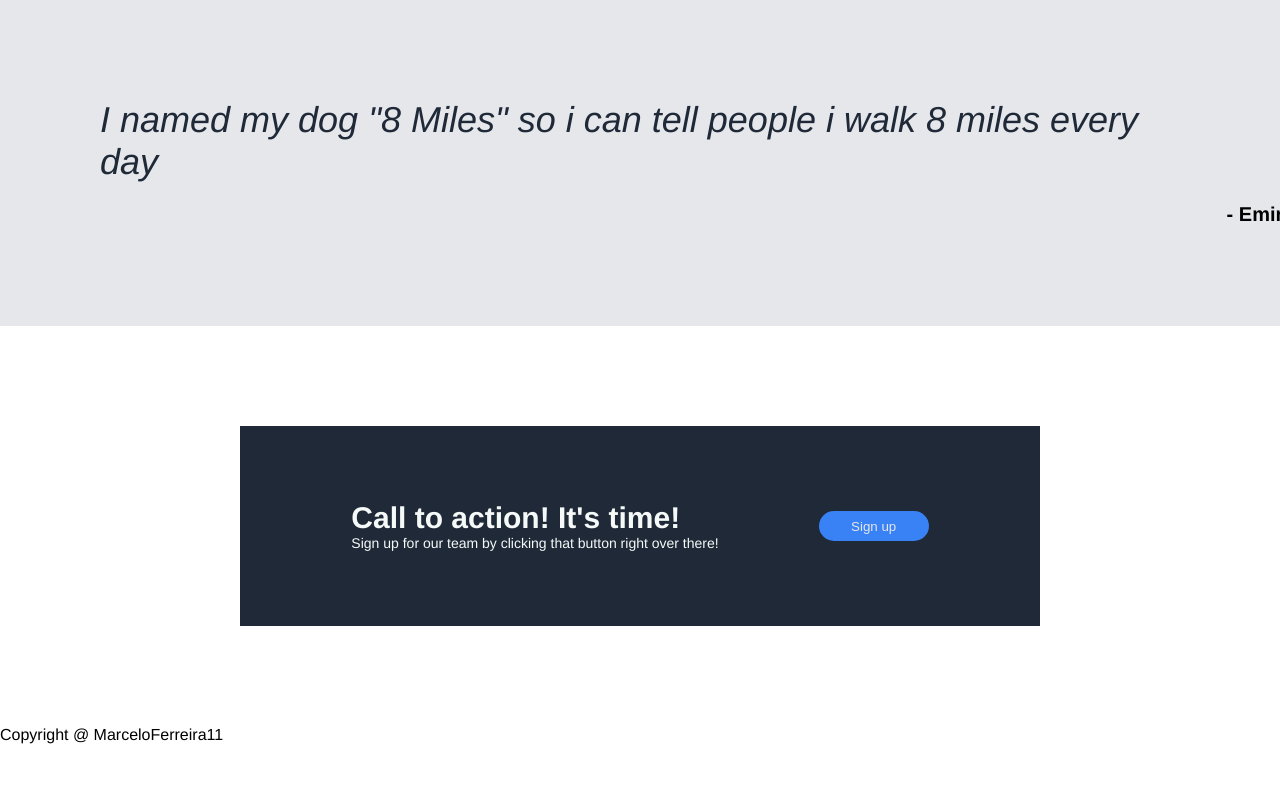
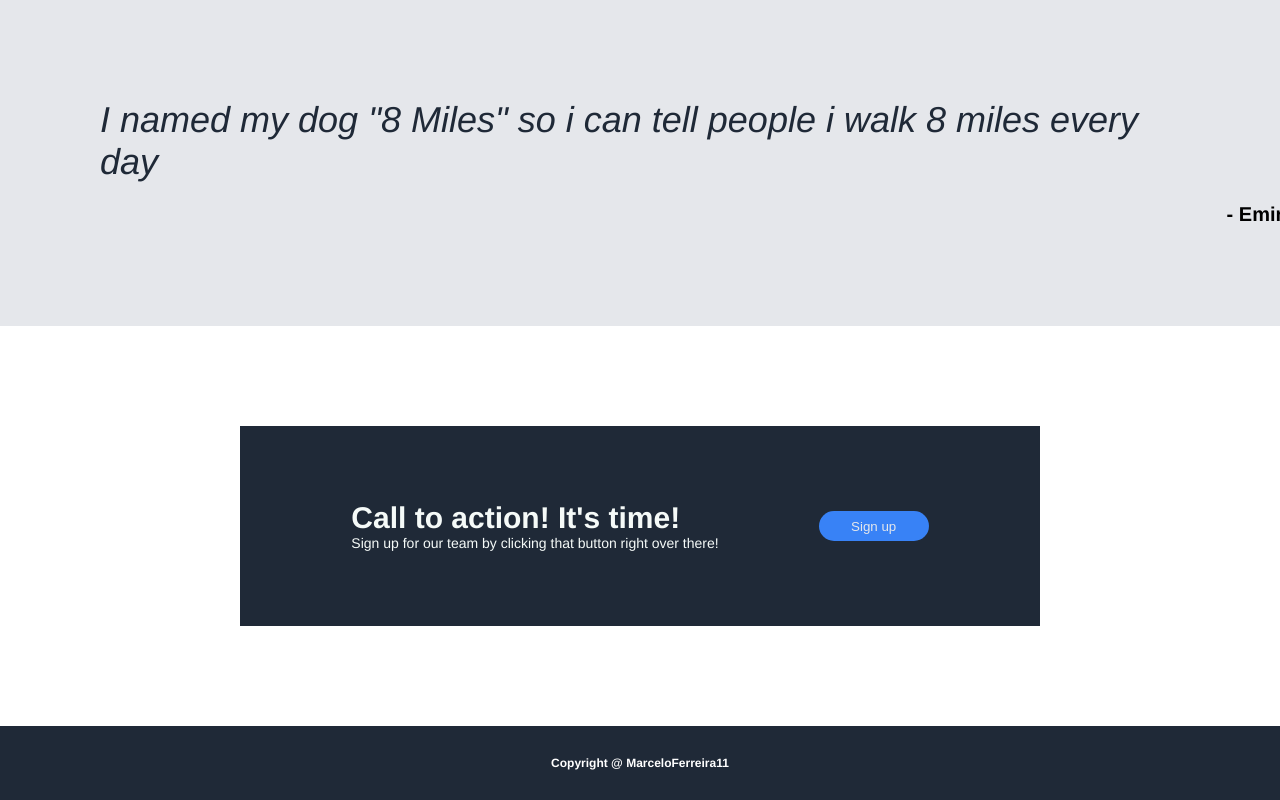
Before and after one commit to MarceloFerreira11/Project_one, a plain HTML site: page index.html in a window 1280 px wide. Shown: the part 1395-2195 px from the top of the page. Before the commit the page ends 2139 px from the top, so only its background shows below. Drawn offline with Linux system fonts and the light colour scheme.

Commit message:
Add style to copyright section

```diff
--- a/style/styles.css
+++ b/style/styles.css
@@ -200,3 +200,16 @@ button {
     font-weight: lighter;
     font-size: 14px;
 }
+ .colorbackfive {
+    display: flex;
+    padding: 30px;
+    background-color: #1f2937;
+    align-items: center;
+    justify-content: center;
+ }
+
+ .copy {
+    font-weight: bold;
+    color: white;
+    font-size: 12px;
+ }
```
